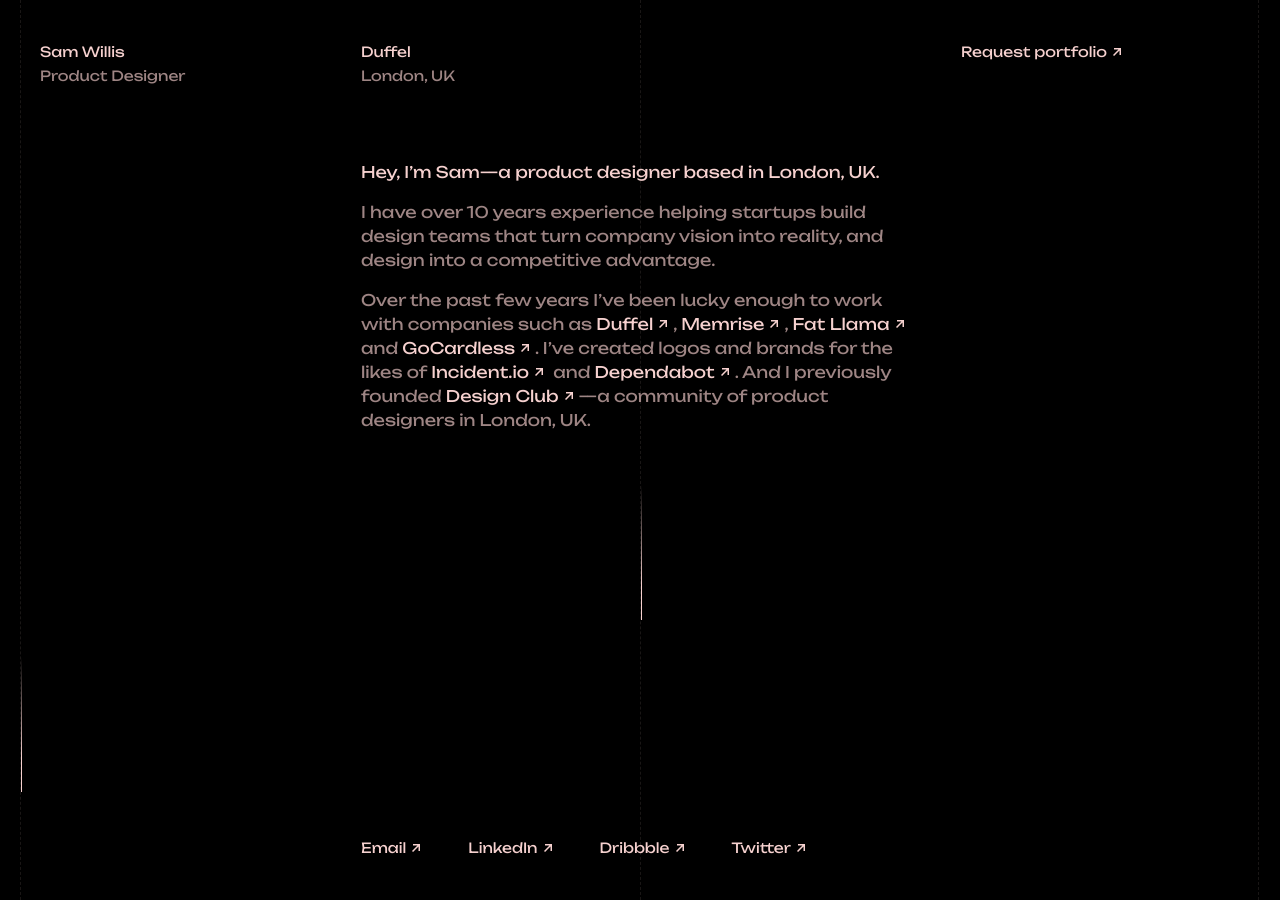
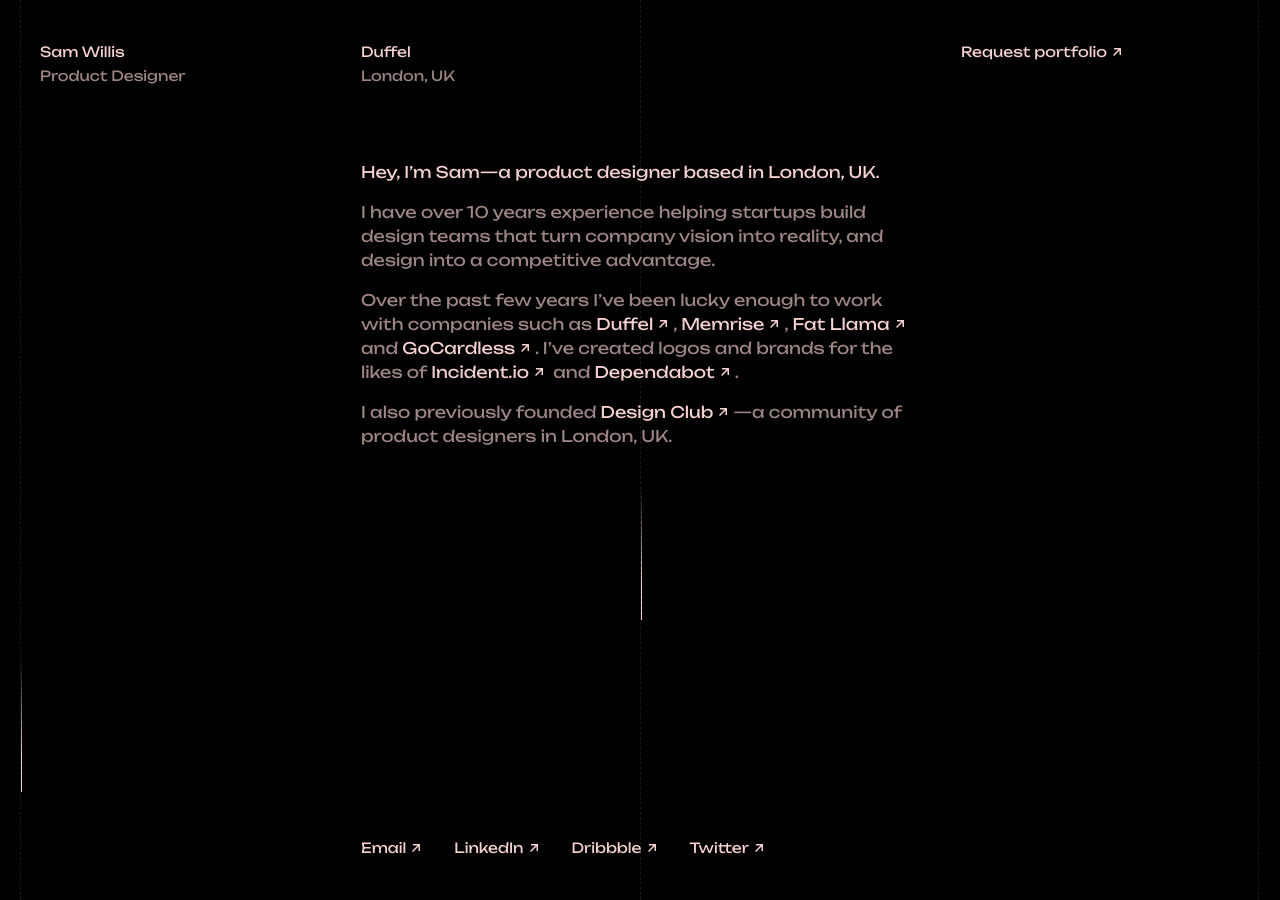
Before and after one commit to swillis/samwillis-site, a Jekyll site: the page built from index.markdown, in a window 1280 px wide. Built offline with Jekyll 4.4.1, drawn with Linux system fonts in a browser that asks for light colours.

Commit message:
Links and copy

```diff
--- a/_includes/_main.html
+++ b/_includes/_main.html
@@ -27,7 +27,8 @@
       <div class="blurb">
         <p>Hey, I’m Sam—a product designer based in London, UK.</p>
         <p>I have over 10 years experience helping startups build design teams that turn company vision into reality, and design into a competitive advantage.</p>
-        <p>Over the past few years I’ve been lucky enough to work with companies such as <a href="https://duffel.com" target="_blank">Duffel<img src="/assets/img/icons/link.svg" alt=""></a>, <a href="https://memrise.com" target="_blank">Memrise<img src="/assets/img/icons/link.svg" alt=""></a>, <a href="https://fatllama.com" target="_blank">Fat Llama<img src="/assets/img/icons/link.svg" alt=""></a> and <a href="https://gocardless.com" target="_blank">GoCardless<img src="/assets/img/icons/link.svg" alt=""></a>. I’ve created logos and brands for the likes of <a href="https://incident.io" target="_blank">Incident.io<img src="/assets/img/icons/link.svg" alt=""></a> and <a href="https://dependabot.com" target="_blank">Dependabot<img src="/assets/img/icons/link.svg" alt=""></a>. And I previously founded <a href="https://designclub.io" target="_blank">Design Club<img src="/assets/img/icons/link.svg" alt=""></a>—a community of product designers in London, UK.</p>
+        <p>Over the past few years I’ve been lucky enough to work with companies such as <a href="https://duffel.com" target="_blank">Duffel<img src="/assets/img/icons/link.svg" alt=""></a>, <a href="https://memrise.com" target="_blank">Memrise<img src="/assets/img/icons/link.svg" alt=""></a>, <a href="https://fatllama.com" target="_blank">Fat Llama<img src="/assets/img/icons/link.svg" alt=""></a> and <a href="https://gocardless.com" target="_blank">GoCardless<img src="/assets/img/icons/link.svg" alt=""></a>. I’ve created logos and brands for the likes of <a href="https://incident.io" target="_blank">Incident.io<img src="/assets/img/icons/link.svg" alt=""></a> and <a href="https://dependabot.com" target="_blank">Dependabot<img src="/assets/img/icons/link.svg" alt=""></a>.</p>
+        <p>I also previously founded <a href="https://designclub.io" target="_blank">Design Club<img src="/assets/img/icons/link.svg" alt=""></a>—a community of product designers in London, UK.</p>
       </div>
       <div class="contact-links">
         <a href="mailto:hey@samwill.is" target="_blank" class="contact-link">Email<img src="/assets/img/icons/link.svg" alt=""></a>
--- a/_sass/main.scss
+++ b/_sass/main.scss
@@ -26,6 +26,7 @@
   position: relative;
   opacity: 1;
   transition: all 0.3s;
+  white-space: nowrap;
 }
 
 a:hover {
@@ -62,6 +63,10 @@
     @media (max-width: $mobile) {
       display: none;
     }
+  }
+
+  @media (max-width: $tablet) {
+    gap: 1em;
   }
 }
 
@@ -141,7 +146,7 @@
 .contact-links {
   display: flex;
   flex-direction: row;
-  gap: 3em;
+  gap: 2em;
   justify-self: flex-end;
 
   @media (max-width: $tablet) {
```
